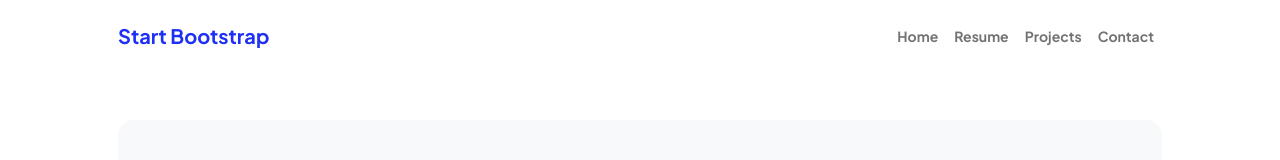
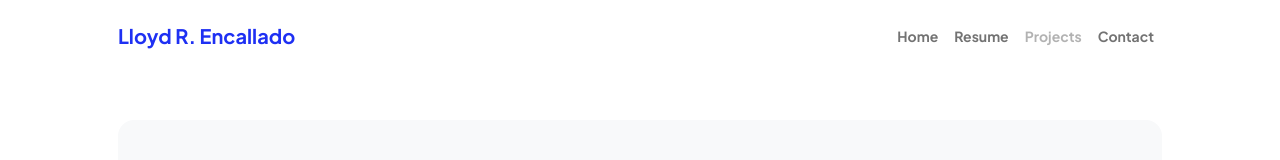
Before and after one commit to lrencallado/lrencallado.github.io, a plain HTML site: page contact.html in a window 1280 px wide. Shown: the top 160 px of the page. Drawn offline with nearby package versions, Linux system fonts and the light colour scheme.

Commit message:
disable pproject page

```diff
--- a/contact.html
+++ b/contact.html
@@ -5,7 +5,7 @@
         <meta name="viewport" content="width=device-width, initial-scale=1, shrink-to-fit=no" />
         <meta name="description" content />
         <meta name="author" content />
-        <title>Modern Business - Start Bootstrap Template</title>
+        <title>Lloyd R. Encallado - Portfolio</title>
         <!-- Favicon-->
         <link rel="icon" type="image/x-icon" href="assets/favicon.ico" />
         <!-- Custom Google font-->
@@ -22,13 +22,13 @@
             <!-- Navigation-->
             <nav class="navbar navbar-expand-lg navbar-light bg-white py-3">
                 <div class="container px-5">
-                    <a class="navbar-brand" href="index.html"><span class="fw-bolder text-primary">Start Bootstrap</span></a>
+                    <a class="navbar-brand" href="index.html"><span class="fw-bolder text-primary">Lloyd R. Encallado</span></a>
                     <button class="navbar-toggler" type="button" data-bs-toggle="collapse" data-bs-target="#navbarSupportedContent" aria-controls="navbarSupportedContent" aria-expanded="false" aria-label="Toggle navigation"><span class="navbar-toggler-icon"></span></button>
                     <div class="collapse navbar-collapse" id="navbarSupportedContent">
                         <ul class="navbar-nav ms-auto mb-2 mb-lg-0 small fw-bolder">
                             <li class="nav-item"><a class="nav-link" href="index.html">Home</a></li>
                             <li class="nav-item"><a class="nav-link" href="resume.html">Resume</a></li>
-                            <li class="nav-item"><a class="nav-link" href="projects.html">Projects</a></li>
+                            <li class="nav-item"><a class="nav-link disabled" href="projects.html">Projects</a></li>
                             <li class="nav-item"><a class="nav-link" href="contact.html">Contact</a></li>
                         </ul>
                     </div>
```
Also changed, not shown: index.html (+1 -1 lines), resume.html (+1 -1 lines).
